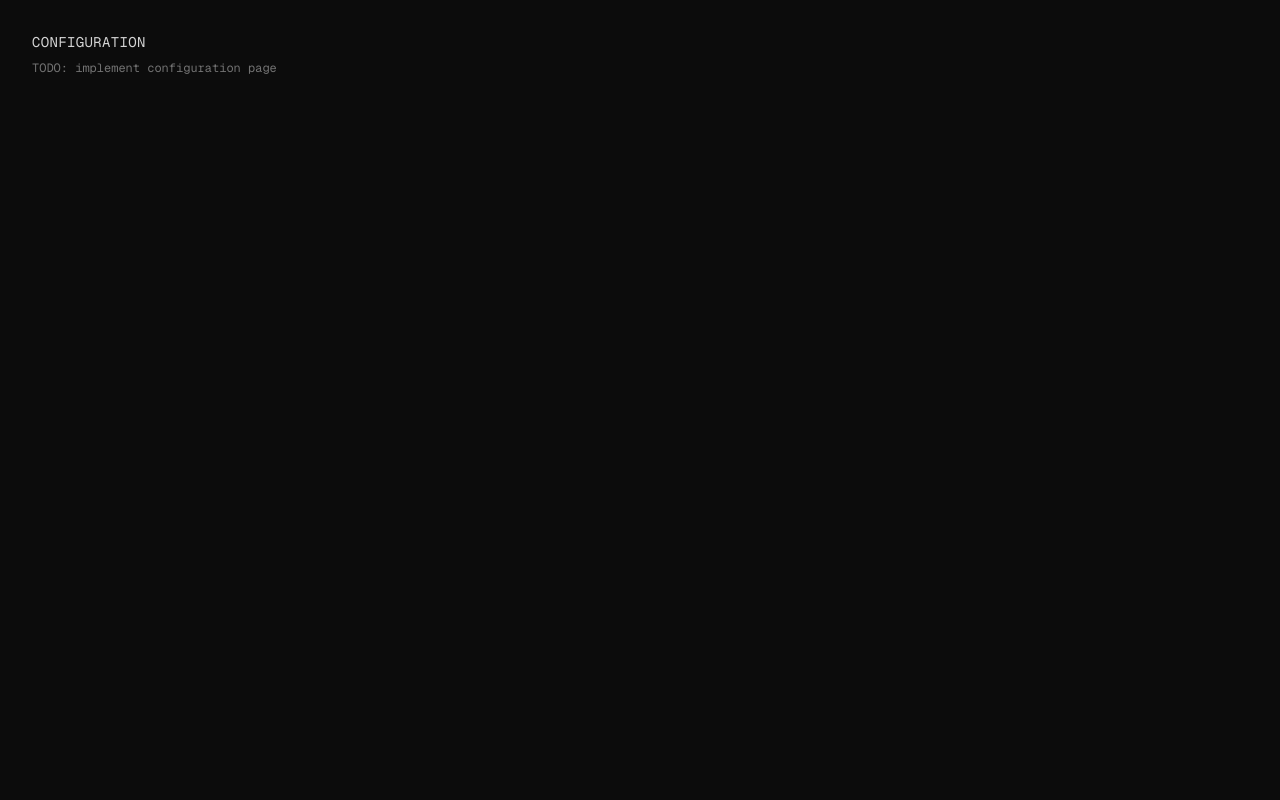
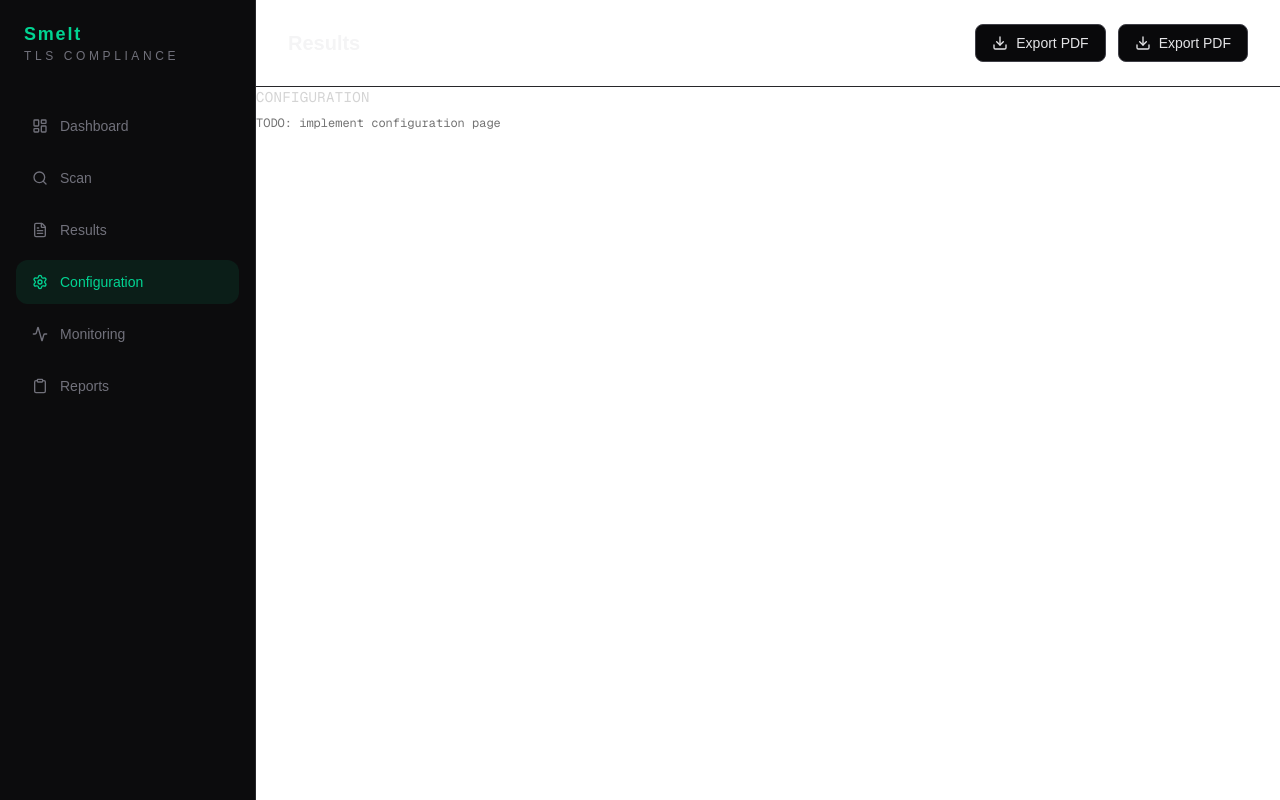
Before and after one commit to Crude-Palm-Oil/smelt-frontend, a Next.js app: page /main/configuration in a window 1280 px wide. Built offline with nearby package versions, Linux system fonts and the light colour scheme.

Commit message:
feat: Create Sidebar and Topbar

```diff
--- a/app/main/layout.tsx
+++ b/app/main/layout.tsx
@@ -1,13 +1,13 @@
-import { Sidebar } from "@/components/layout";
-import { Topbar } from "@/components/layout";
+import Sidebar from "@/components/layout/Sidebar";
+import Topbar from "@/components/layout/TopBar";
 
 export default function MainLayout({ children }: { children: React.ReactNode }) {
   return (
-    <div className="flex h-screen bg-[#0c0c0c]">
+    <div className="flex">
       <Sidebar />
-      <div className="flex-1 flex flex-col overflow-hidden">
+      <div className="flex-1">
         <Topbar />
-        <main className="flex-1 overflow-auto p-8">{children}</main>
+        {children}
       </div>
     </div>
   );
--- a/app/page.tsx
+++ b/app/page.tsx
@@ -1,5 +1,5 @@
 import { redirect } from "next/navigation";
 
 export default function Home() {
-  redirect("/dashboard");
+  redirect("main/dashboard");
 }
--- a/components/layout/index.ts
+++ b/components/layout/index.ts
@@ -1,2 +1,2 @@
-export { Sidebar } from "./sidebar";
-export { Topbar } from "./topbar";
+export { default as Sidebar } from "./Sidebar";
+export { default as Topbar } from "./TopBar";
--- a/components/layout/sidebar.tsx
+++ b/components/layout/sidebar.tsx
@@ -1,3 +1,55 @@
-export function Sidebar() {
-  return null;
+"use client";
+
+import Link from "next/link";
+import { usePathname } from "next/navigation";
+import { LayoutDashboard, Search, FileText, Settings, Activity, Clipboard} from "lucide-react";
+import { APP_NAME } from "@/lib/constants";
+
+const navItems = [
+  { label: "Dashboard", href: "/main/dashboard", icon: <LayoutDashboard size={16} /> },
+  { label: "Scan", href: "/main/scan", icon: <Search size={16} /> },
+  { label: "Results", href: "/main/results", icon: <FileText size={16} /> },
+  { label: "Configuration", href: "/main/configuration", icon: <Settings size={16} /> },
+  { label: "Monitoring", href: "/main/monitoring", icon: <Activity size={16} /> },
+  { label: "Reports", href: "/main/reports", icon: <Clipboard size={16} /> },
+];
+
+export default function Sidebar() {
+  const pathname = usePathname();
+
+  return (
+    <aside className="flex h-screen w-64 flex-col justify-between border-r border-zinc-800 bg-[#0c0c0d] px-4 py-5">
+      <div>
+        <div className="mb-10 px-2">
+          <p className="text-lg font-semibold tracking-widest text-emerald-400">
+            {APP_NAME}
+          </p>
+          <p className="text-xs uppercase tracking-[0.3em] text-zinc-500">
+            TLS Compliance
+          </p>
+        </div>
+
+        <nav className="space-y-2">
+          {navItems.map((item) => {
+            const isActive = pathname === item.href;
+
+            return (
+              <Link
+                key={item.label}
+                href={item.href}
+                className={`flex w-full items-center gap-3 rounded-xl px-4 py-3 text-sm transition ${
+                  isActive
+                    ? "bg-emerald-500/10 text-emerald-400"
+                    : "text-zinc-500 hover:bg-zinc-900 hover:text-zinc-200"
+                }`}
+              >
+                <span className="w-4 text-center">{item.icon}</span>
+                <span>{item.label}</span>
+              </Link>
+            );
+          })}
+        </nav>
+      </div>
+    </aside>
+  );
 }
--- a/components/layout/topbar.tsx
+++ b/components/layout/topbar.tsx
@@ -1,3 +1,25 @@
-export function Topbar() {
-  return null;
+import Button from "@/components/ui/buttons/Button";
+import { Download } from "lucide-react";
+
+export default function TopBar() {
+  return (
+    <div className="flex items-center justify-between border-b border-zinc-800 px-8 py-6">
+      <h1 className="text-xl font-semibold text-zinc-100">Results</h1>
+
+      <div className="flex items-center gap-3">
+        <Button>
+          <div className="flex items-center gap-2">
+            <Download size={16} />
+            <span>Export PDF</span>
+          </div>
+        </Button>
+        <Button>
+          <div className="flex items-center gap-2">
+            <Download size={16} />
+            <span>Export PDF</span>
+          </div>
+        </Button>
+      </div>
+    </div>
+  );
 }
--- a/components/ui/buttons/Button.tsx
+++ b/components/ui/buttons/Button.tsx
@@ -1,3 +1,11 @@
-export function Button() {
-  return null;
+type ButtonProps = {
+    children: React.ReactNode;
+};
+
+export default function Button({ children }: ButtonProps) {
+  return (
+    <button className="rounded-lg border border-zinc-700 bg-zinc-950 px-4 py-2 text-sm text-zinc-200 transition hover:border-zinc-500 hover:bg-zinc-900">
+      {children}
+    </button>
+  );
 }
--- a/components/ui/buttons/index.ts
+++ b/components/ui/buttons/index.ts
@@ -1 +1 @@
-export { Button } from "./Button";
+export { default as Button } from "./Button";
--- a/lib/constants.ts
+++ b/lib/constants.ts
@@ -1,4 +1,4 @@
-export const APP_NAME = "CertGuard";
+export const APP_NAME = "Smelt";
 
 export const ROUTES = {
   DASHBOARD: "/dashboard",
```
